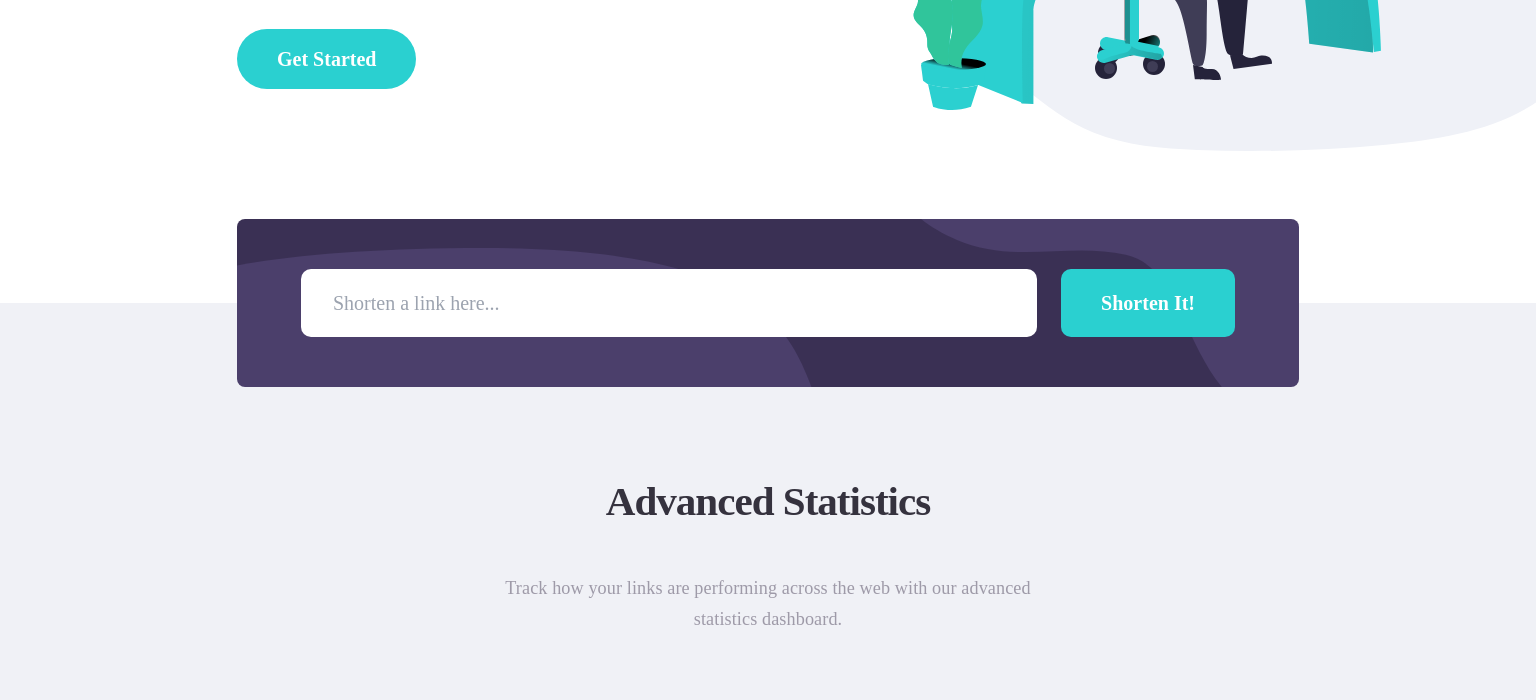
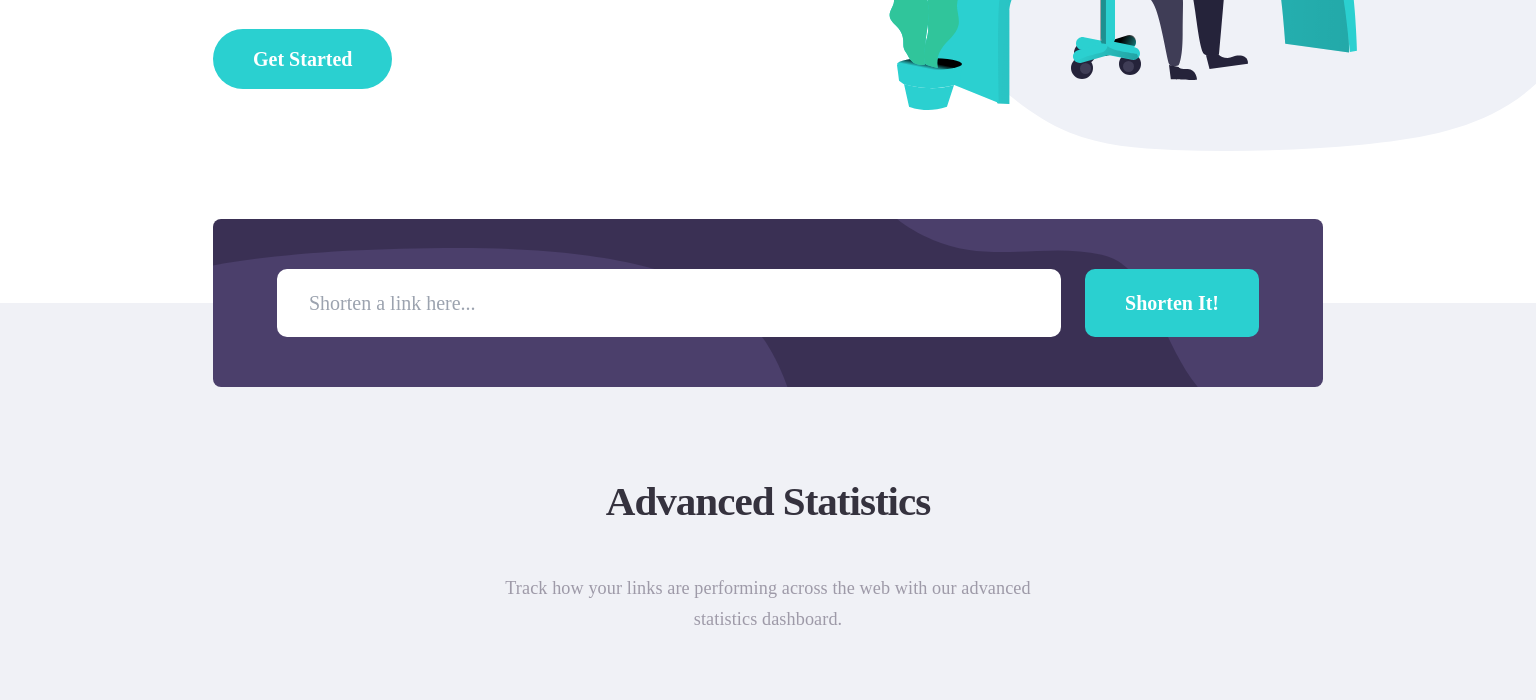
Before and after one commit to AllanKirui/shortly-url-shortener, a website: page index.html in a window 1536 px wide. Shown: the part 499-1199 px from the top of the page. Drawn offline with Linux system fonts and the light colour scheme.

Commit message:
Update global container styles

```diff
--- a/input.css
+++ b/input.css
@@ -114,6 +114,13 @@
   padding-right: 1.5rem;
 }
 
+@media (min-width: 1440px) {
+  .content-wrapped {
+    padding-left: 0;
+    padding-right: 0;
+  }
+}
+
 /* Hamburger Menu */
 .hamburger {
   position: relative;
```
Also changed, not shown: dist/css/style.css.
